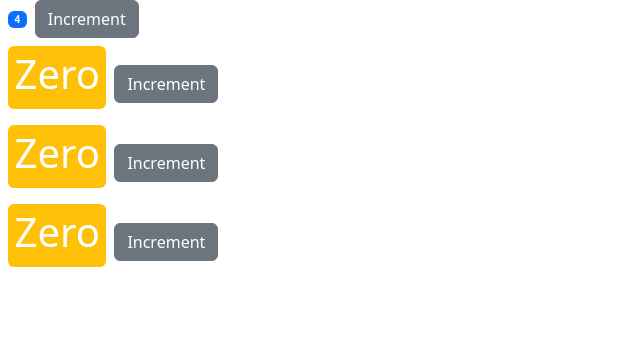
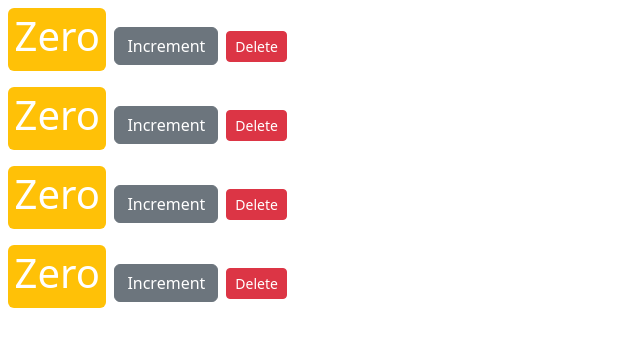
Before and after one commit to juliushsu07/counter-app, a React (Create React App) app: page / in a window 1280 px wide. Shown: the top 346 px of the page, without its empty margins (0-640 px from the left). Built offline with nearby package versions, Linux system fonts and the light colour scheme.

Commit message:
Create and raise onDelete event from Counter component to Counters, which handles the Delete event.

```diff
--- a/src/components/counter.jsx
+++ b/src/components/counter.jsx
@@ -4,12 +4,12 @@
     state = {
         value: this.props.value,
         tags: []
-    };
+    }
 
     styles = {
         fontSize: 10,
         fontWeight: "bold"
-    };
+    }
 
     getBadgeClasses() {
         let classes = "badge m-2 bg-";
@@ -29,10 +29,12 @@
     render() {
         return (
             <div>
+                {this.props.children}
                 <span style ={this.styles} className={this.getBadgeClasses()}>{this.formatCount()}</span>
                 <button onClick={ () => this.handleIncrement()} className="btn btn btn-secondary">Increment</button>
+                <button onClick={ this.props.onDelete } className="btn btn-danger btn-sm m-2">Delete</button>
             </div>
-        );
+        )
     }
 }
 
--- a/src/components/counters.jsx
+++ b/src/components/counters.jsx
@@ -4,17 +4,23 @@
 class Counters extends Component {
     state = {
         counters: [
-            { id: 1, value: 4},
+            { id: 1, value: 0},
             { id: 2, value: 0},
             { id: 3, value: 0},
             { id: 4, value: 0},
         ]
      }
+
+     handleDelete = () => {
+        console.log('Event Handler Called');
+    }
+
     render() {
         return (
             <div>
                 {this.state.counters.map(counter => (
-                    <Counter key={counter.id} value={counter.value} />
+                    <Counter key={counter.id} onDelete={this.handleDelete} value={counter.value}>
+                    </Counter>
                 ))}
             </div>
         );
```
